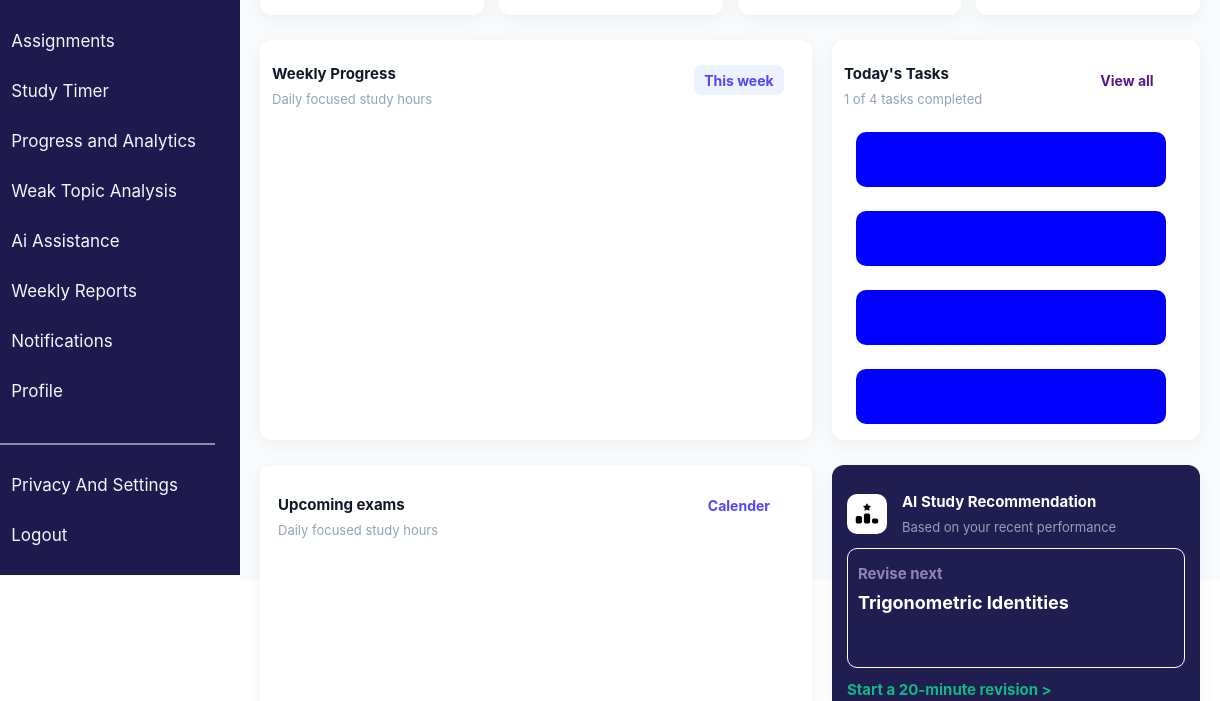
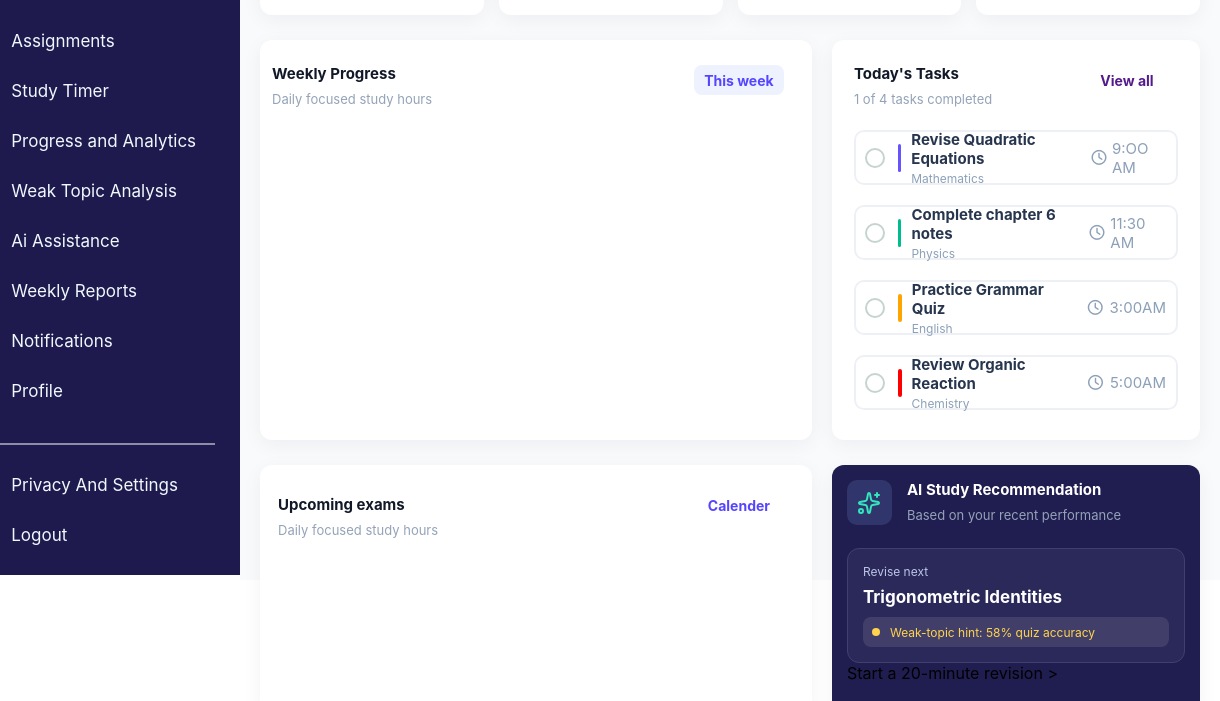
Before and after one commit to nehakharsade-23/Ai-Powered-Smart-Student-Study-And-Monitoring-System, a plain HTML site: page pages/Student-dashboard.html in a window 1280 px wide. Shown: the part 305-1006 px from the top of the page, 60-1280 px from the left. Drawn offline with Linux system fonts and the light colour scheme.

Commit message:
updated ai recommendation box

```diff
--- a/css/Student-dashboard.css
+++ b/css/Student-dashboard.css
@@ -424,7 +424,7 @@ body {
 
 .tasks-box {
     margin-top: 25px;
-    height: 400px;
+    min-height: 350px;
     width: 40%;
     border-radius: 12px;
     box-shadow: 0px 5px 20px rgba(15, 23, 42, 0.05);
@@ -436,11 +436,13 @@ body {
 }
 
 .container {
-    flex: 1;
 
     display: flex;
     justify-content: center;
+    align-items: center;
     flex-direction: column;
+    padding-left: 10px;
+    padding-right: 10px;
 
 }
 
@@ -449,26 +451,110 @@ body {
 .english,
 .chemistry {
     display: flex;
+    align-items: center;
     height: 55px;
-    width: 90%;
-    background-color: blue;
-    margin: 12px;
+    width: 100%;
+    margin: 10px;
     border-radius: 10px;
+    border: 2px solid #edf1f6;
+    gap: 10px;
+    padding-left: 5px;
+
+}
+
+.maths span,
+.physics span,
+.english span,
+.chemistry span {
+    width: 4px;
+    height: 28px;
+    border-radius: 5px;
+
+
 
 }
 
 
+.blue {
+    background-color: #6652ff;
+}
+
+.green {
+    background-color: #00bd91;
+
+}
+
+.orange {
+    background-color: orange;
+}
+
+.red {
+    background-color: red;
+}
 
 
+.maths-text h2 {
+    margin: 0;
+    font-size: 15px;
+    color: #27364e;
+    margin-bottom: 3px;
 
 
+}
 
+.maths-text p {
+    margin: 0;
+    font-size: 12px;
+    color: #8ca0b8;
+    margin-top: 3px;
+}
 
+.checkbox {
+    display: flex;
+    justify-content: center;
+    align-items: center;
 
+}
+
+input[type="checkbox"] {
+    appearance: none;
+    height: 20px;
+    width: 20px;
+    border: 2px solid #c6d4cf;
+    background-color: white;
+    border-radius: 15px;
+    cursor: pointer;
+    display: flex;
+    justify-content: center;
+    align-items: center;
+
+}
+
+input[type="checkbox"]:checked {
+    background-color: #55e6b0;
+}
+
+input[type="checkbox"]:checked::after {
+    color: white;
+    content: "✔";
+}
+
+.time-text {
+    font-size: 15px;
+    color: #8ca0b8;
+    gap: 5px;
+    margin-left: auto;
+    margin-right: 10px;
+    display: flex;
+    justify-content: center;
+    align-items: center;
+
+}
 
 
 .upper-task-text {
     display: flex;
+    padding-left: 10px;
 }
 
 .task-text h2 {
@@ -538,6 +624,7 @@ body {
 
 .upper-text h2 {
     color: white;
+    margin: 0;
     font-size: 15px;
     font-weight: bold;
     margin-bottom: 8px;
@@ -553,53 +640,72 @@ body {
 }
 
 .icon-box {
-    height: 40px;
-    width: 40px;
+
+    height: 45px;
+    width: 45px;
     border-radius: 10px;
     display: flex;
     align-items: center;
     justify-content: center;
-    font-size: 20px;
-    background-color: white;
+    font-size: 12px;
+    background-color: #30366c;
+    color: #32e6bd;
 }
 
 .top-text-box {
     display: flex;
-    align-items: center;
-    gap: 15px;
+    gap: 15px
+
 }
 
 .identities-box {
-    height: 120px;
-    border: 1px solid white;
-    background-color: #201d50;
-    border-radius: 10px;
-    padding: 10px;
+   border-radius: 12px;
+   border: 1px solid #41406d;
+   background-color: rgba(255, 255, 255, 0.05);
+   margin-top:12px ;
+   padding: 10px;
+
+}
+.ai-upper-text-box
+{
+    padding: 5px;
 
 
 }
 
-.ai-upper-text-box h2 {
-    color: white;
-    font-size: 18px;
-    font-weight: bold;
+
+.ai-upper-text-box h2
+{
+    margin: 0;
+    font-size: 17px;
+    color: #ffffff;
+    margin-bottom: 10px;
+
+}
+.ai-upper-text-box p{
+    margin: 0;
+    font-size:12px;
+    color: #bdc5e9;
     margin-bottom: 8px;
-    display: flex;
-    margin-top: 9px;
 }
 
-.ai-upper-text-box p {
-    margin-top: 5px;
-    color: #9483b8;
-    font-size: 15px;
-    font-weight: bold;
-    margin-bottom: 3px;
+.hint span
+{
+    height:8px;
+    width:8px ;
+    border-radius: 50%;
+    background-color:#ffd44c ;
+
 }
-
-.bottom-line-box {
-    margin-top: 12px;
-    color: #10b981;
-    font-size: 15px;
-    font-weight: bold;
-    margin-bottom: 3px;
+.hint
+{
+    display: flex;
+    background-color:rgba(255, 255 , 255, 0.1);
+    border-radius:8px;
+    height:30px;
+    padding:7px 9px ;
+    color:#ffd44c;
+    font-size:12px;
+    align-items: center;
+    gap: 10px;
 }
--- a/pages/Student-dashboard.html
+++ b/pages/Student-dashboard.html
@@ -228,24 +228,68 @@
                         </div>
                         <div class="container">
                             <div class="maths">
-                                <div class="checkbox"></div>
-                                <span></span>
-                                <div class="maths-text"></div>
+                                <div class="checkbox">
+                                    <input type="checkbox">
+                                </div>
+                                <span class="blue"></span>
+                                <div class="maths-text">
+                                    <h2>Revise Quadratic Equations</h2>
+                                    <p>Mathematics</p>
+                                </div>
+                                <div class="time-text">
+                                    <i class="fa-regular fa-clock"></i>
+                                    9:OO AM
+                                </div>
                             </div>
                             <div class="physics">
-                                <div class="checkbox"></div>
-                                <span></span>
-                                <div class="physics-text"></div>
+                                <div class="checkbox">
+                                    <input type="checkbox">
+                                </div>
+                                <span class="green"></span>
+                                <div class="physics-text">
+                                    <div class="maths-text">
+                                        <h2>Complete chapter 6 notes</h2>
+                                        <p>Physics</p>
+                                    </div>
+                                </div>
+                                <div class="time-text">
+                                    <i class="fa-regular fa-clock"></i>
+                                    11:30 AM
+                                </div>
                             </div>
                             <div class="english">
-                                <div class="checkbox"></div>
-                                <span></span>
-                                <div class="english-text"></div>
+                                <div class="checkbox">
+                                    <input type="checkbox">
+                                </div>
+                                <span class="orange"></span>
+                                <div class="english-text">
+                                    <div class="maths-text">
+                                        <h2>Practice Grammar Quiz</h2>
+                                        <p>English</p>
+                                    </div>
+
+                                </div>
+                                <div class="time-text">
+                                    <i class="fa-regular fa-clock"></i>
+                                    3:00AM
+                                </div>
                             </div>
                             <div class="chemistry">
-                                <div class="checkbox"></div>
-                                <span></span>
-                                <div class="chemistry-text"></div>
+                                <div class="checkbox">
+                                    <input type="checkbox">
+                                </div>
+                                <span class="red"></span>
+                                <div class="chemistry-text">
+                                    <div class="maths-text">
+                                        <h2>Review Organic Reaction</h2>
+                                        <p>Chemistry</p>
+                                    </div>
+
+                                </div>
+                                <div class="time-text">
+                                    <i class="fa-regular fa-clock"></i>
+                                    5:00AM
+                                </div>
                             </div>
                         </div>
                     </div>
@@ -266,7 +310,15 @@
                     <div class="ai-recommendations-box">
                         <div class="top-text-box">
                             <div class="icon-box">
-                                <i class="fa-solid fa-ranking-star"></i>
+                                <svg xmlns="http://www.w3.org/2000/svg" width="24" height="24" viewBox="0 0 24 24"
+                                    fill="none" stroke="currentColor" stroke-width="2" stroke-linecap="round"
+                                    stroke-linejoin="round" class="lucide lucide-sparkles preview-icon">
+                                    <path
+                                        d="M11.017 2.814a1 1 0 0 1 1.966 0l1.051 5.558a2 2 0 0 0 1.594 1.594l5.558 1.051a1 1 0 0 1 0 1.966l-5.558 1.051a2 2 0 0 0-1.594 1.594l-1.051 5.558a1 1 0 0 1-1.966 0l-1.051-5.558a2 2 0 0 0-1.594-1.594l-5.558-1.051a1 1 0 0 1 0-1.966l5.558-1.051a2 2 0 0 0 1.594-1.594z" />
+                                    <path d="M20 2v4" />
+                                    <path d="M22 4h-4" />
+                                    <circle cx="4" cy="20" r="2" />
+                                </svg>
                             </div>
                             <div class="upper-text">
                                 <h2>AI Study Recommendation</h2>
@@ -278,6 +330,10 @@
                             <div class="ai-upper-text-box">
                                 <p>Revise next</p>
                                 <h2>Trigonometric Identities</h2>
+                                <div class="hint">
+                                    <span></span>
+                                    Weak-topic hint: 58% quiz accuracy
+                                </div>
                             </div>
                         </div>
                         <div class="bottom-line-box">
```
